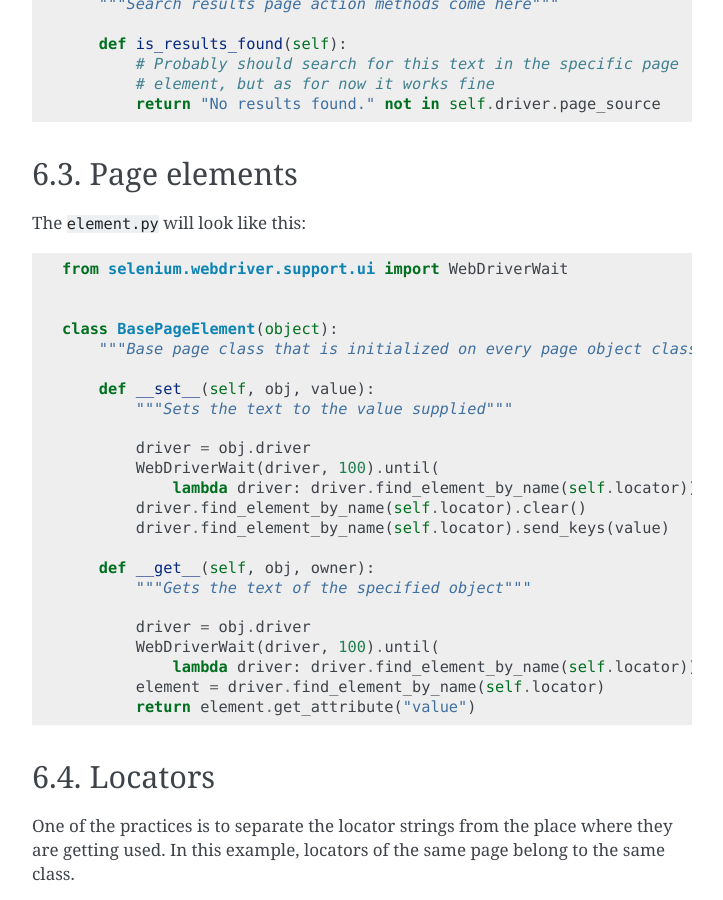
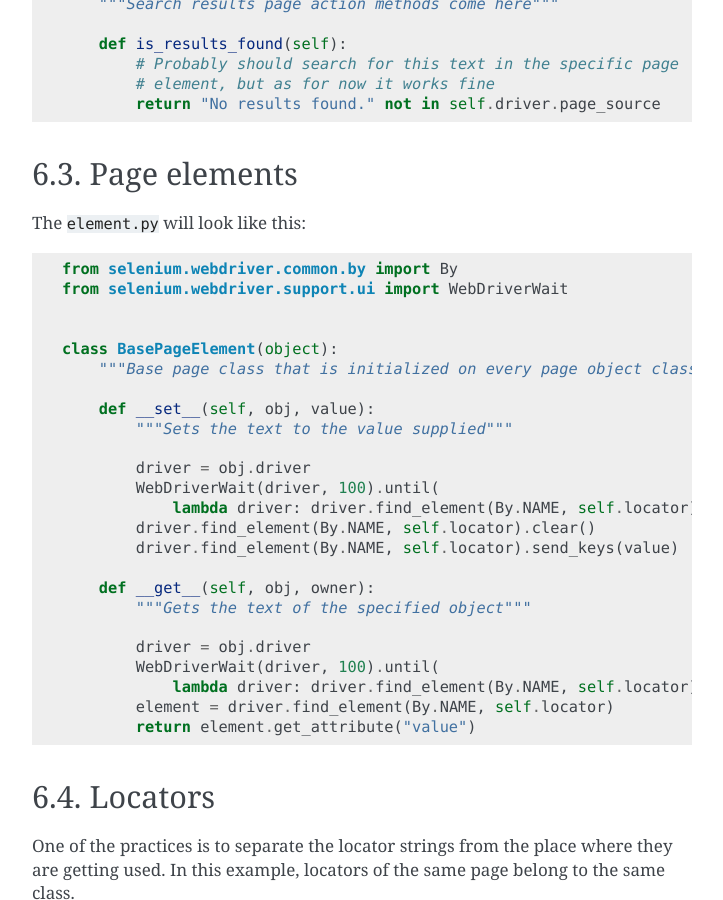
Before and after one commit to baijum/selenium-python, a Sphinx documentation site: the page built from source/page-objects.rst, in a window 1280 px wide and 900 px high, scrolled down 2143 px. Shown: the whole window, without its empty margins (388-1111 px from the left). Built offline with Sphinx 7.4.7, drawn with Linux system fonts in a browser that asks for light colours.

Commit message:
Update the page objects documentation to use the newer syntax for finding elements by name. (#113)
This follows-up the changes done in https://github.com/baijum/selenium-python/pull/99 (commit 3b13c2f8f864c2b4a56fb5dddebab0cd86817ad6 )

```diff
--- a/source/page-objects.rst
+++ b/source/page-objects.rst
@@ -118,6 +118,7 @@ Page elements
 
 The ``element.py`` will look like this::
 
+  from selenium.webdriver.common.by import By
   from selenium.webdriver.support.ui import WebDriverWait
 
 
@@ -129,17 +130,17 @@ The ``element.py`` will look like this::
 
           driver = obj.driver
           WebDriverWait(driver, 100).until(
-              lambda driver: driver.find_element_by_name(self.locator))
-          driver.find_element_by_name(self.locator).clear()
-          driver.find_element_by_name(self.locator).send_keys(value)
+              lambda driver: driver.find_element(By.NAME, self.locator))
+          driver.find_element(By.NAME, self.locator).clear()
+          driver.find_element(By.NAME, self.locator).send_keys(value)
 
       def __get__(self, obj, owner):
           """Gets the text of the specified object"""
 
           driver = obj.driver
           WebDriverWait(driver, 100).until(
-              lambda driver: driver.find_element_by_name(self.locator))
-          element = driver.find_element_by_name(self.locator)
+              lambda driver: driver.find_element(By.NAME, self.locator))
+          element = driver.find_element(By.NAME, self.locator)
           return element.get_attribute("value")
 
 
```
